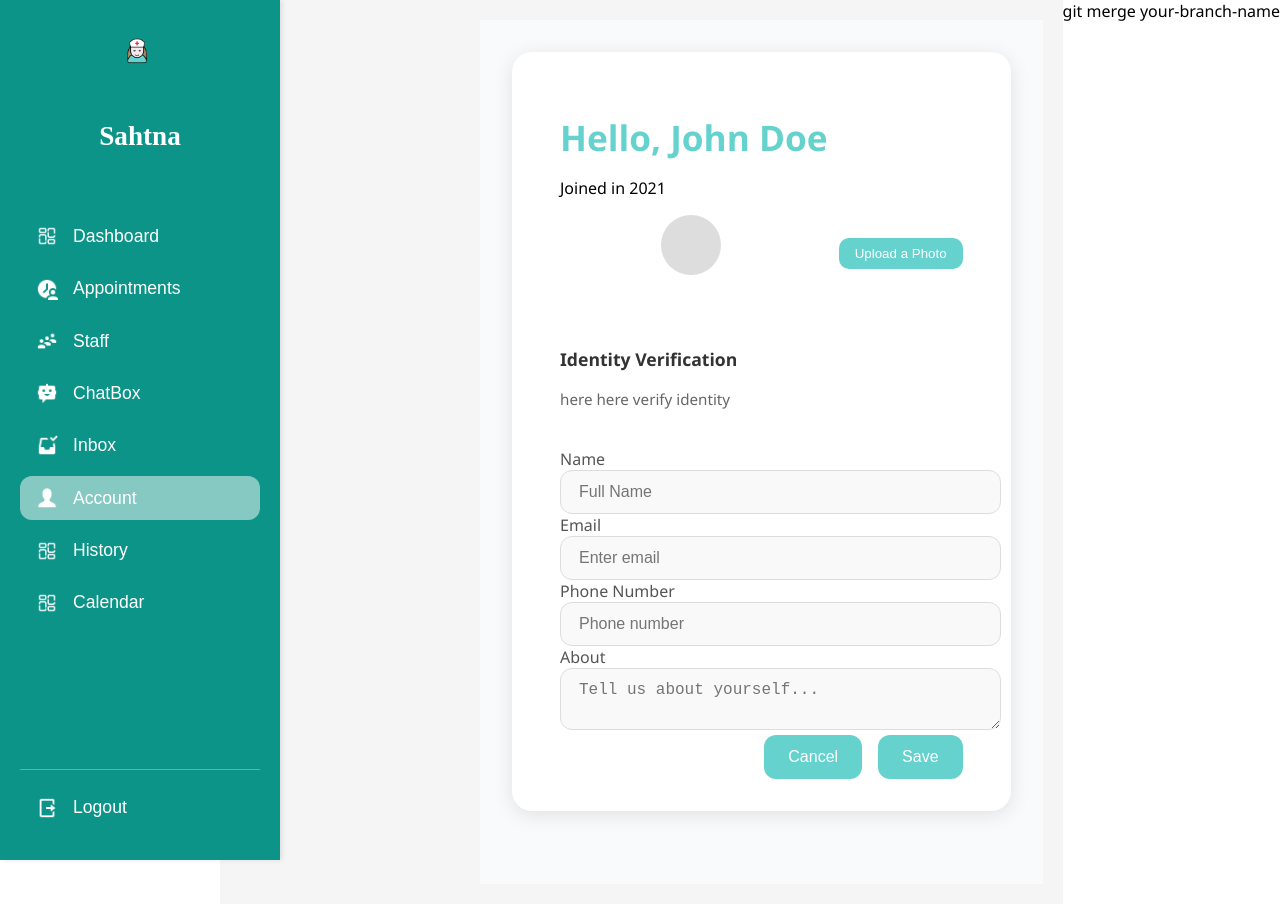
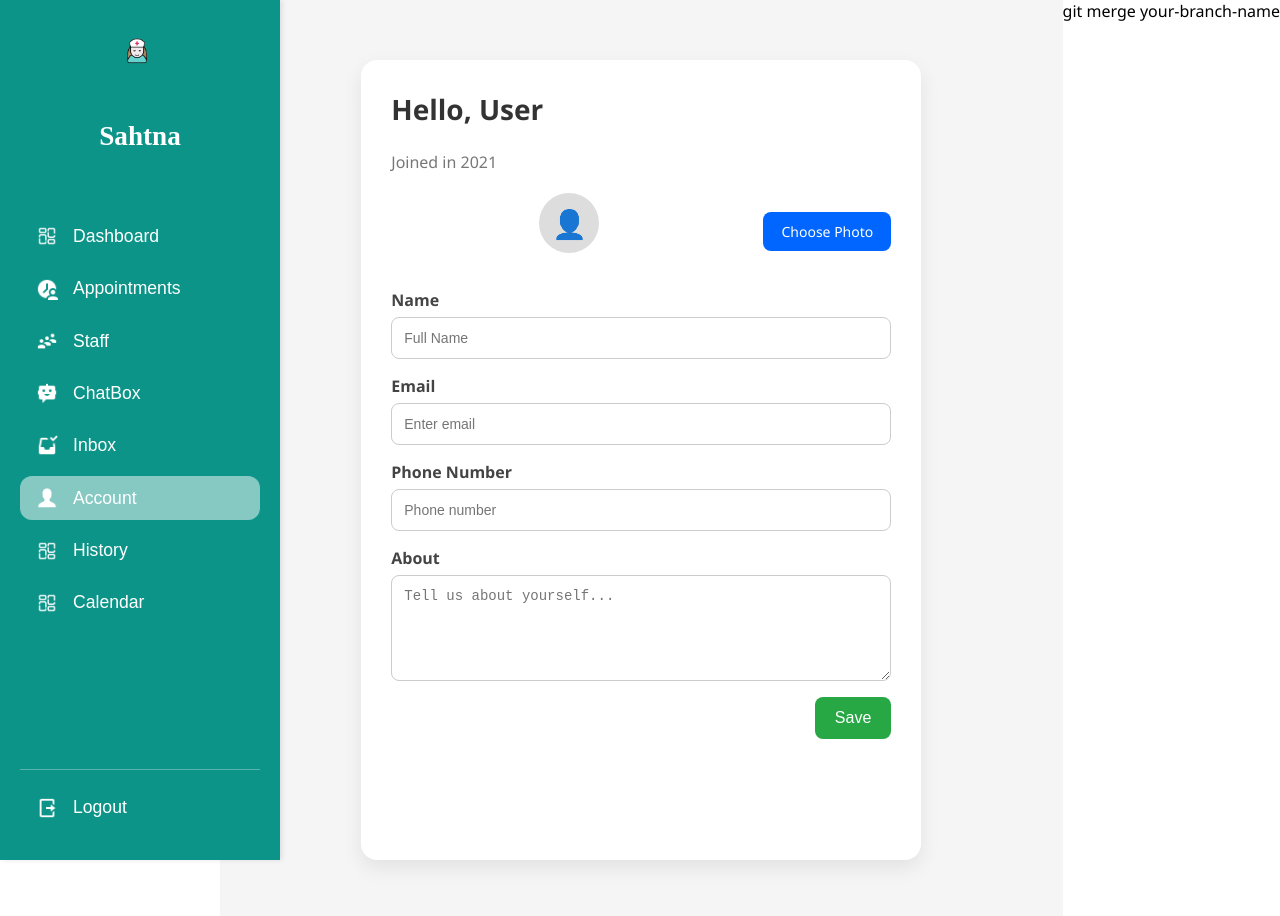
Before and after one commit to abiarhr2/Sahtek-New, a React (Create React App) app in the folder client/: page /account in a window 1280 px wide. Shown: the top 916 px of the page. Built offline with nearby package versions, Linux system fonts and the light colour scheme.

Commit message:
Account updates

```diff
--- a/client/src/Components/Account/Account.css
+++ b/client/src/Components/Account/Account.css
@@ -1,135 +1,140 @@
-/* Main layout */
+/* Account.css */
+
 .account-page {
-    margin-left: 240px;
-    padding: 2rem;
-    background-color: #f8fafc;
-    min-height: 100vh;
   display: flex;
   justify-content: center;
-    align-items: flex-start;
+  padding: 40px 20px;
+  background-color: #f5f5f5;
+  min-height: 100vh;
 }
 
-  /* Card styling */
 .account-card {
-    background: white;
-    border-radius: 20px;
-    padding: 2rem 3rem;
-    box-shadow: 0px 4px 20px rgba(0, 0, 0, 0.1);
+  background: #fff;
+  padding: 30px;
+  border-radius: 16px;
+  box-shadow: 0 8px 20px rgba(0, 0, 0, 0.08);
+  max-width: 500px;
   width: 100%;
-    max-width: 600px;
-    animation: fadeIn 0.8s ease;
 }
 
 .account-card h2 {
-    font-size: 2.2rem;
-    color: #66D2CE;
-    margin-bottom: 0.5rem;
+  margin-top: 0;
+  font-size: 28px;
+  color: #333;
 }
 
-  /* Profile & form layout */
+.account-card p {
+  color: #777;
+  margin-bottom: 20px;
+}
+
 .account-form {
   display: flex;
   flex-direction: column;
-    gap: 1.5rem;
+  gap: 20px;
 }
 
 .profile-section {
   display: flex;
   align-items: center;
-    gap: 1rem;
-    margin-bottom: 1rem;
+  gap: 16px;
 }
 
 .profile-pic {
   width: 60px;
   height: 60px;
+  background-color: #ddd;
   border-radius: 50%;
-    background-color: #ddd;
+  overflow: hidden;
+  display: flex;
+  align-items: center;
+  justify-content: center;
+  font-size: 28px;
+}
+
+.profile-pic img {
+  width: 100%;
+  height: 100%;
+  object-fit: cover;
 }
 
 .upload-button {
-    background-color: #66D2CE;
-    color: white;
+  padding: 10px 18px;
+  background-color: #0066ff;
+  color: #fff;
   border: none;
-    padding: 0.5rem 1rem;
-    border-radius: 10px;
+  border-radius: 8px;
   cursor: pointer;
+  font-size: 14px;
+  transition: background 0.3s ease;
+  display: inline-block;
+  text-align: center;
 }
 
 .upload-button:hover {
-    background-color: #66D2CE;
+  background-color: #0051cc;
 }
 
-  /* Form fields */
-  .account-form label {
-    font-size: 1rem;
-    color: #555;
-    font-weight: 500;
-  }
-
-  .account-form input,
-  .account-form textarea {
-    padding: 12px 18px;
-    border-radius: 12px;
-    border: 1px solid #ddd;
-    background: #f9f9f9;
-    transition: 0.3s;
-    font-size: 1rem;
-    width: 100%;
-  }
-
-  .account-form input:focus,
-  .account-form textarea:focus {
-    border-color: #66D2CE;
-    background-color: #fff;
-    outline: none;
-    box-shadow: 0px 0px 5px rgba(102, 210, 206, 0.5);
-  }
-
-  /* Buttons */
-  .buttons {
-    display: flex;
-    justify-content: flex-end;
-    gap: 1rem;
-  }
-
-  .buttons button {
-    background-color: #66D2CE;
-    color: white;
-    border: none;
-    padding: 0.8rem 1.5rem;
-    border-radius: 12px;
-    cursor: pointer;
-    font-size: 1rem;
-    transition: background-color 0.3s;
-  }
-
-  .cancel-button {
-    background-color: #999;
-  }
-
-  .cancel-button:hover {
-    background-color: #777;
-  }
-
-  .save-button:hover {
-    background-color: #66D2CE;
-  }
-
-  /* Identity verification section */
 .identity-verification h3 {
-    margin-top: 1rem;
-    font-size: 1.1rem;
+  margin: 0;
+  font-size: 20px;
   color: #333;
 }
 
 .identity-verification p {
-    font-size: 0.95rem;
+  margin: 4px 0 8px;
   color: #666;
 }
 
-  /* Animation */
-  @keyframes fadeIn {
-    from { opacity: 0; transform: translateY(20px); }
-    to { opacity: 1; transform: translateY(0); }
+form {
+  display: flex;
+  flex-direction: column;
 }
+
+form label {
+  font-weight: 600;
+  margin-bottom: 6px;
+  color: #444;
+}
+
+form input,
+form textarea {
+  padding: 12px;
+  border: 1px solid #ccc;
+  border-radius: 8px;
+  font-size: 14px;
+  margin-bottom: 16px;
+  resize: vertical;
+  transition: border-color 0.3s ease;
+}
+
+form input:focus,
+form textarea:focus {
+  border-color: #0066ff;
+  outline: none;
+}
+
+form textarea {
+  min-height: 80px;
+}
+
+.buttons {
+  display: flex;
+  justify-content: flex-end;
+  gap: 12px;
+}
+
+.save-button {
+  padding: 12px 20px;
+  border: none;
+  border-radius: 8px;
+  font-size: 16px;
+  cursor: pointer;
+  transition: background 0.3s ease;
+  background-color: #28a745;
+  color: #fff;
+}
+
+.save-button:hover {
+  background-color: #218838;
+}
--- a/client/src/Components/Account/Account.jsx
+++ b/client/src/Components/Account/Account.jsx
@@ -2,41 +2,92 @@ import React, { useState } from 'react';
 import './Account.css';
 
 function Account() {
+  const [profile, setProfile] = useState({
+    name: '',
+    email: '',
+    phone: '',
+    about: '',
+    photo: null,
+  });
+
+  const handleChange = (e) => {
+    const { id, value } = e.target;
+    setProfile((prevProfile) => ({
+      ...prevProfile,
+      [id]: value,
+    }));
+  };
+
+  const handlePhotoChange = (e) => {
+    setProfile((prevProfile) => ({
+      ...prevProfile,
+      photo: e.target.files[0],
+    }));
+  };
+
+  const handleSubmit = async (e) => {
+    e.preventDefault();
+    const formData = new FormData();
+    formData.append('name', profile.name);
+    formData.append('email', profile.email);
+    formData.append('phone', profile.phone);
+    formData.append('about', profile.about);
+    if (profile.photo) {
+      formData.append('photo', profile.photo);
+    }
+
+    try {
+      const response = await fetch('http://localhost:5000/api/account', {
+        method: 'POST',
+        body: formData,
+      });
+
+      const result = await response.json();
+      alert(result.message);
+    } catch (error) {
+      console.error('Error saving profile:', error);
+    }
+  };
+
   return (
     <div className="account-page">
       <div className="account-card">
-        <h2>Hello, John Doe</h2>
+        <h2>Hello, {profile.name || 'User'}</h2>
         <p>Joined in 2021</p>
 
         <div className="account-form">
           <div className="profile-section">
-            <div className="profile-pic"></div>
-            <button className="upload-button">Upload a Photo</button>
+            <div className="profile-pic">
+              {profile.photo ? (
+                <img
+                  src={URL.createObjectURL(profile.photo)}
+                  alt="Profile Preview"
+                />
+              ) : (
+                <span>👤</span>
+              )}
+            </div>
+
+            <label className="upload-button">
+              Choose Photo
+              <input type="file" onChange={handlePhotoChange} hidden />
+            </label>
           </div>
 
-          <div className="identity-verification">
-            <h3>Identity Verification</h3>
-            <p>here here verify identity</p>
-            <div className="verified-info">
-              {/* Future identity info */}
-            </div>
-          </div>
-
-          <form>
+          <form onSubmit={handleSubmit}>
             <label htmlFor="name">Name</label>
-            <input id="name" type="text" placeholder="Full Name" />
+            <input id="name" type="text" value={profile.name} onChange={handleChange} placeholder="Full Name" />
 
             <label htmlFor="email">Email</label>
-            <input id="email" type="email" placeholder="Enter email" />
+            <input id="email" type="email" value={profile.email} onChange={handleChange} placeholder="Enter email" />
 
             <label htmlFor="phone">Phone Number</label>
-            <input id="phone" type="tel" placeholder="Phone number" />
+            <input id="phone" type="tel" value={profile.phone} onChange={handleChange} placeholder="Phone number" />
 
             <label htmlFor="about">About</label>
-            <textarea id="about" placeholder="Tell us about yourself..."></textarea>
+            <textarea id="about" value={profile.about} onChange={handleChange} placeholder="Tell us about yourself..."></textarea>
 
             <div className="buttons">
-              <button type="button" className="cancel-button">Cancel</button>
               <button type="submit" className="save-button">Save</button>
             </div>
           </form>
```
Also changed, not shown: 1 other file (tests, documents, lock files or other folders). Lines whose indentation alone changed are shown as unchanged.
